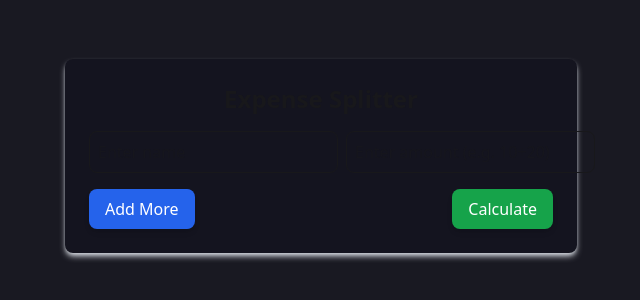
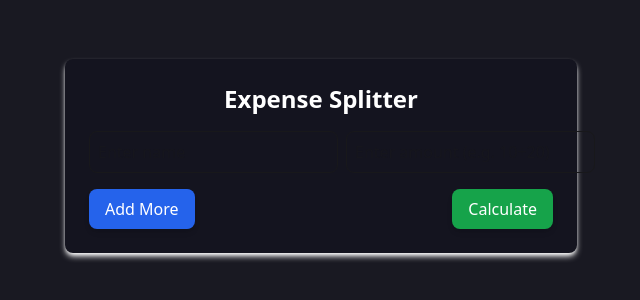
Before and after one commit to EmanDeveloper/Expense-Splitter, a React (Vite) app: page / in a window 1280 px wide. Shown: the part 244-544 px from the top of the page, without its empty margins (319-959 px from the left). Built offline with nearby package versions, Linux system fonts and the light colour scheme.

Commit message:
color update

```diff
--- a/src/components/Home.jsx
+++ b/src/components/Home.jsx
@@ -67,8 +67,8 @@ const Home = () => {
 
     return (
         <div className="min-h-screen flex items-center justify-center p-4 md:p-6 bg-[#191922]"> {/* Soft gray background */}
-        <div className="shadow-md shadow-gray-300 rounded-lg p-6 w-full max-w-lg bg-[#14141f]"> {/* Ensures background works */}
-            <h2 className="text-2xl font-semibold text-center mb-4 ">Expense Splitter</h2>
+        <div className="shadow-md shadow-[#ffff] rounded-lg p-6 w-full max-w-lg bg-[#14141f]"> {/* Ensures background works */}
+            <h2 className="text-2xl font-semibold text-center mb-4 text-[#ffff]">Expense Splitter</h2>
 
             {persons.map((person, index) => (
                 <div key={index} className="mb-4 flex flex-col md:flex-row md:space-x-2 space-y-2 md:space-y-0">
```
